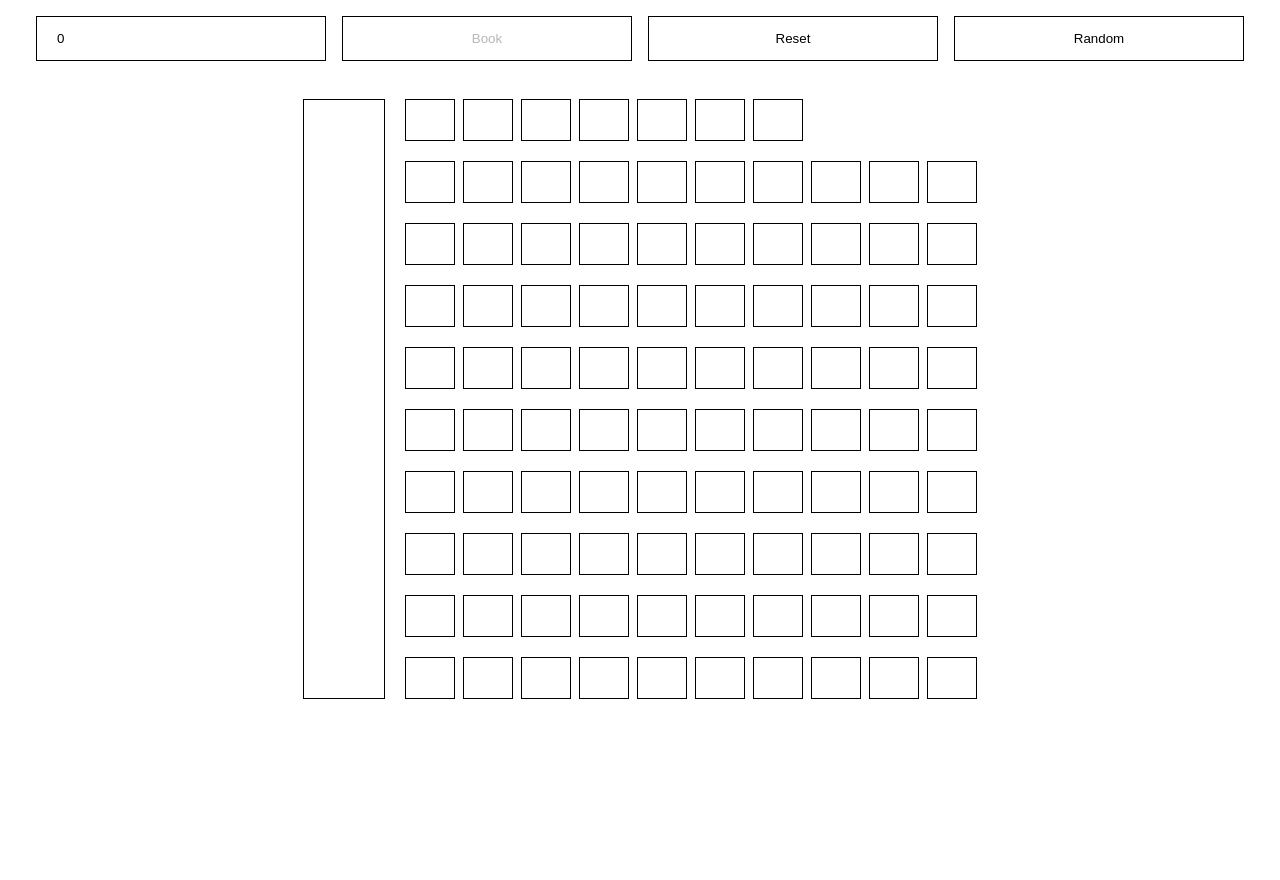
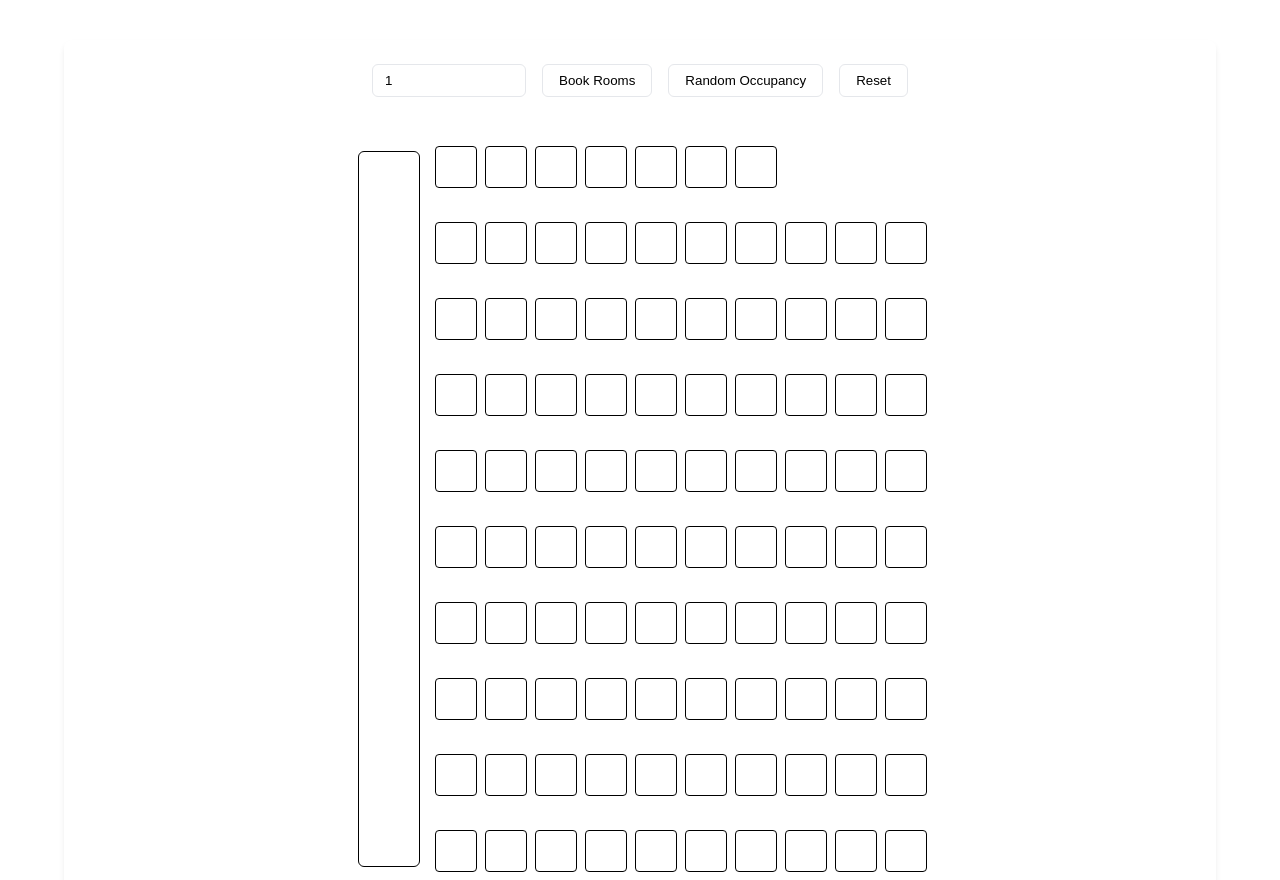
Before and after one commit to dmalot/hotel-reservation-application-ui, a React app: page / in a window 1280 px wide. Shown: the top 880 px of the page. Before the commit the page ends 800 px from the top, so only its background shows below. Built offline with nearby package versions, Linux system fonts and the light colour scheme; no server answers.

Commit message:
Add logic in Js file

```diff
--- /dev/null
+++ b/hotelReservationSystem.jsx
@@ -0,0 +1,214 @@
+import React, { useState } from 'react';
+import ReactDOM from 'react-dom/client';
+import './index.css';
+
+const HotelReservationSystem = () => {
+  // Initialize hotel structure
+  const initialHotelState = () => {
+    const hotel = {};
+    // Floors 1-9 with 10 rooms each
+    for (let floor = 1; floor <= 9; floor++) {
+      hotel[floor] = {};
+      for (let room = 0; room < 10; room++) {
+        const roomNumber = floor * 100 + (room + 1);
+        hotel[floor][roomNumber] = { occupied: false };
+      }
+    }
+    // Floor 10 with 7 rooms
+    hotel[10] = {};
+    for (let room = 1; room <= 7; room++) {
+      const roomNumber = 1000 + room;
+      hotel[10][roomNumber] = { occupied: false };
+    }
+    return hotel;
+  };
+
+  const [hotel, setHotel] = useState(initialHotelState());
+  const [numRooms, setNumRooms] = useState(1);
+  const [selectedRooms, setSelectedRooms] = useState([]);
+  const [error, setError] = useState('');
+
+  // Calculate travel time between two rooms
+  const calculateTravelTime = (room1, room2) => {
+    const floor1 = Math.floor(room1 / 100);
+    const floor2 = Math.floor(room2 / 100);
+    const roomNum1 = room1 % 100;
+    const roomNum2 = room2 % 100;
+
+    // Vertical travel time (2 minutes per floor)
+    const verticalTime = Math.abs(floor1 - floor2) * 2;
+
+    // Horizontal travel time (1 minute per room)
+    const horizontalTime = Math.abs(roomNum1 - roomNum2);
+
+    return verticalTime + horizontalTime;
+  };
+
+  // Find best available rooms
+  const findBestRooms = (numRoomsRequired) => {
+    if (numRoomsRequired > 5) {
+      setError('Maximum 5 rooms can be booked at a time');
+      return [];
+    }
+
+    // Get all available rooms
+    const availableRooms = [];
+    Object.entries(hotel).forEach(([floor, rooms]) => {
+      Object.entries(rooms).forEach(([roomNum, status]) => {
+        if (!status.occupied) {
+          availableRooms.push(parseInt(roomNum));
+        }
+      });
+    });
+
+    if (availableRooms.length < numRoomsRequired) {
+      setError('Not enough rooms available');
+      return [];
+    }
+
+    // Try to find rooms on the same floor first
+    for (let floor = 1; floor <= 10; floor++) {
+      const floorRooms = availableRooms.filter(room => Math.floor(room / 100) === floor);
+      if (floorRooms.length >= numRoomsRequired) {
+        return floorRooms.slice(0, numRoomsRequired).sort();
+      }
+    }
+
+    // If rooms on same floor not available, find combination with minimum travel time
+    let bestRooms = [];
+    let minTotalTime = Infinity;
+
+    // Try different combinations
+    const findCombinations = (rooms, start, current) => {
+      if (current.length === numRoomsRequired) {
+        const totalTime = current.reduce((sum, room, idx) => {
+          if (idx === 0) return 0;
+          return sum + calculateTravelTime(current[idx - 1], room);
+        }, 0);
+
+        if (totalTime < minTotalTime) {
+          minTotalTime = totalTime;
+          bestRooms = [...current];
+        }
+        return;
+      }
+
+      for (let i = start; i < rooms.length; i++) {
+        findCombinations(rooms, i + 1, [...current, rooms[i]]);
+      }
+    };
+
+    findCombinations(availableRooms, 0, []);
+    return bestRooms;
+  };
+
+  // Book rooms
+  const bookRooms = () => {
+    const bestRooms = findBestRooms(parseInt(numRooms));
+    if (bestRooms.length === 0) return;
+
+    const newHotel = { ...hotel };
+    bestRooms.forEach(roomNum => {
+      const floor = Math.floor(roomNum / 100);
+      newHotel[floor][roomNum].occupied = true;
+    });
+
+    setHotel(newHotel);
+    setSelectedRooms(bestRooms);
+    setError('');
+  };
+
+  // Generate random occupancy
+  const generateRandomOccupancy = () => {
+    const newHotel = initialHotelState();
+    Object.entries(newHotel).forEach(([floor, rooms]) => {
+      Object.keys(rooms).forEach(roomNum => {
+        newHotel[floor][roomNum].occupied = Math.random() < 0.5;
+      });
+    });
+    setHotel(newHotel);
+    setSelectedRooms([]);
+    setError('');
+  };
+
+  // Reset hotel
+  const resetHotel = () => {
+    setHotel(initialHotelState());
+    setSelectedRooms([]);
+    setError('');
+  };
+
+  return (
+    <div className="hotel-container">
+      <div className="hotel-card">
+        <div className="controls-container">
+          <input
+            type="number"
+            min="1"
+            max="5"
+            value={numRooms}
+            onChange={(e) => setNumRooms(e.target.value)}
+            className="room-input"
+            placeholder="No of rooms"
+          />
+          <button
+            onClick={bookRooms}
+            className="btn btn-secondary"
+          >
+            Book Rooms
+          </button>
+          <button
+            onClick={generateRandomOccupancy}
+            className="btn btn-secondary"
+          >
+            Random Occupancy
+          </button>
+          <button
+            onClick={resetHotel}
+            className="btn btn-secondary"
+          >
+            Reset
+          </button>
+        </div>
+
+        {error && (
+          <div className="error-message">
+            {error}
+          </div>
+        )}
+
+        <div className='building'>
+        <div className="lift"></div>
+        <div className="floors-container">
+          {Object.entries(hotel)
+            .sort((a, b) => parseInt(b[0]) - parseInt(a[0])) // Sort floors in reverse order
+            .map(([floor, rooms]) => (
+            <div key={floor} className="floor-card">
+              <div className="rooms-grid">
+                {Object.entries(rooms).map(([roomNum, status]) => (
+                  <div
+                    key={roomNum}
+                    className={`
+                      room-cell
+                      ${status.occupied && !selectedRooms.includes(parseInt(roomNum)) ? 'room-occupied' : ''}
+                      ${status.occupied && selectedRooms.includes(parseInt(roomNum)) ? 'room-random' : ''}
+                      ${!status.occupied ? 'room-available' : ''}
+                      ${selectedRooms.includes(parseInt(roomNum)) ? 'room-selected' : ''}
+                    `}
+                  >
+                  </div>
+                ))}
+              </div>
+            </div>
+          ))}
+        </div>
+        </div>
+      </div>
+    </div>
+  );
+};
+
+export default HotelReservationSystem;
+
+const root = ReactDOM.createRoot(document.getElementById('root'));
+root.render(<HotelReservationSystem />);
--- a/index.css
+++ b/index.css
@@ -1,30 +1,46 @@
-.input {
-    width: 100%;
-    padding: 14px 20px;
-    margin: 8px;
-    display: inline-block;
-    border: 1px solid black;
-    box-sizing: border-box;
+/* Base styles */
+:root {
+    --primary-color: #3b82f6;
+    --primary-hover: #2563eb;
+    --secondary-color: #f3f4f6;
+    --danger-color: #ef4444;
+    --success-color: #22c55e;
+    --border-color: #e5e7eb;
 }
 
-.input::placeholder {
-    color: black;
+.hotel-container {
+    padding: 2rem;
+    max-width: 72rem;
+    margin: 0 auto;
 }
 
-.button {
+.hotel-card {
     background-color: white;
-    padding: 14px 20px;
-    margin: 8px;
-    border: 1px solid black;
-    cursor: pointer;
-    width: 100%;
+    border-radius: 0.5rem;
+    box-shadow: 0 4px 6px -1px rgb(0 0 0 / 0.1);
+    padding: 1.5rem;
+    margin-bottom: 2rem;
 }
 
-.layout {
+.controls-container {
     display: flex;
     justify-content: center;
-    align-items: center;
-    padding: 0px 20px;
+    gap: 1rem;
+    margin-bottom: 1.5rem;
+}
+
+.room-input {
+    border: 1px solid var(--border-color);
+    border-radius: 0.375rem;
+    padding: 0.5rem 0.75rem;
+    width: 8rem;
+}
+
+.btn {
+    padding: 0.5rem 1rem;
+    border-radius: 0.375rem;
+    font-weight: 500;
+    transition: all 0.2s;
 }
 
 .building {
@@ -34,69 +50,109 @@
 }
 
 .lift {
-    width: 80px;
+    width: 60px;
     border: 1px solid black;
     margin: 10px;
+    border-radius: 0.375rem;
 }
 
-.floor {
-    display: flex;
-    padding: 10px;
+.btn-primary {
+    background-color: var(--primary-color);
+    color: white;
 }
 
-.rooms {
-    display: grid;
-    gap: 8px;
-    grid-template-columns: repeat(10, 50px);
+.btn-primary:hover {
+    background-color: var(--primary-hover);
 }
 
-.floor:nth-child(1) .rooms {
-    grid-template-columns: repeat(7, 50px);
+.btn-secondary {
+    border: 1px solid var(--border-color);
+    background-color: white;
 }
 
-.room {
-    height: 40px;
-    display: flex;
-    justify-content: center;
-    align-items: center;
-    font-size: 14px;
-    border: 1px solid black;
-
-}
-
-.selected {
-    background-color: green;
-}
-
-.booked {
-    background-color: grey;
-}
-
-.room-booked {
-    background-color: grey;
-}
-
-.room.booked-by-user {
-    background-color: green;
-}
-
-.room.selectd {
-    border: 2px solid blue;
+.btn-secondary:hover {
+    background-color: var(--secondary-color);
 }
 
 .error-message {
-    color: red;
-    font-size: 18px;
-    margin-top: 10px;
+    background-color: #fee2e2;
+    border: 1px solid #fca5a5;
+    color: #dc2626;
+    padding: 0.75rem 1rem;
+    border-radius: 0.375rem;
+    margin-bottom: 1rem;
+}
+
+.success-message {
+    background-color: #dbeafe;
+    border: 1px solid #93c5fd;
+    color: #2563eb;
+    padding: 0.75rem 1rem;
+    border-radius: 0.375rem;
+    margin-bottom: 1rem;
+}
+
+.floors-container {
+    display: flex;
+    flex-direction: column;
+    gap: 1.5rem;
+}
+
+.floor-card {
+    border-radius: 0.375rem;
+    padding: 5px;
+}
+
+.rooms-grid {
+    display: grid;
+    grid-template-columns: repeat(10, 1fr);
+    gap: 0.5rem;
+}
+
+.room-cell {
+    padding: 20px;
     text-align: center;
-    padding: 10px;
-    border: 1px solid red;
-    background-color: rgba(255, 0, 0, 0.1);
-    border-radius: 5px;
-    width: 100%;
-    max-width: 680px;
-    height: 40px;
-    box-sizing: border-box;
-    margin-left: auto;
-    margin-right: auto;
+    font-size: 5px;
+    border-radius: 0.25rem;
+    border: 1px solid var(--border-color);
+    transition: all 0.2s;
 }
+
+.room-available {
+    background-color: white;
+    border-color: black;
+}
+
+.room-occupied {
+    background-color: #fee2e2;
+    border-color: #fca5a5;
+}
+
+.room-random {
+    background-color: #808080;
+    border-color: #666666;
+}
+
+.room-selected {
+    outline: 2px solid var(--primary-color);
+    outline-offset: -2px;
+}
+
+/* Responsive adjustments */
+@media (max-width: 640px) {
+    .hotel-container {
+        padding: 1rem;
+    }
+
+    .controls-container {
+        flex-direction: column;
+    }
+
+    .room-input {
+        width: 100%;
+    }
+
+    .rooms-grid {
+        grid-template-columns: repeat(5, 1fr);
+    }
+}
--- a/index.html
+++ b/index.html
@@ -8,6 +8,6 @@
     </head>
     <body>
         <div id="root"></div>
-        <script type="module" src="./App.js"></script>
+        <script type="module" src="./hotelReservationSystem.jsx"></script>
     </body>
 </html>
```
